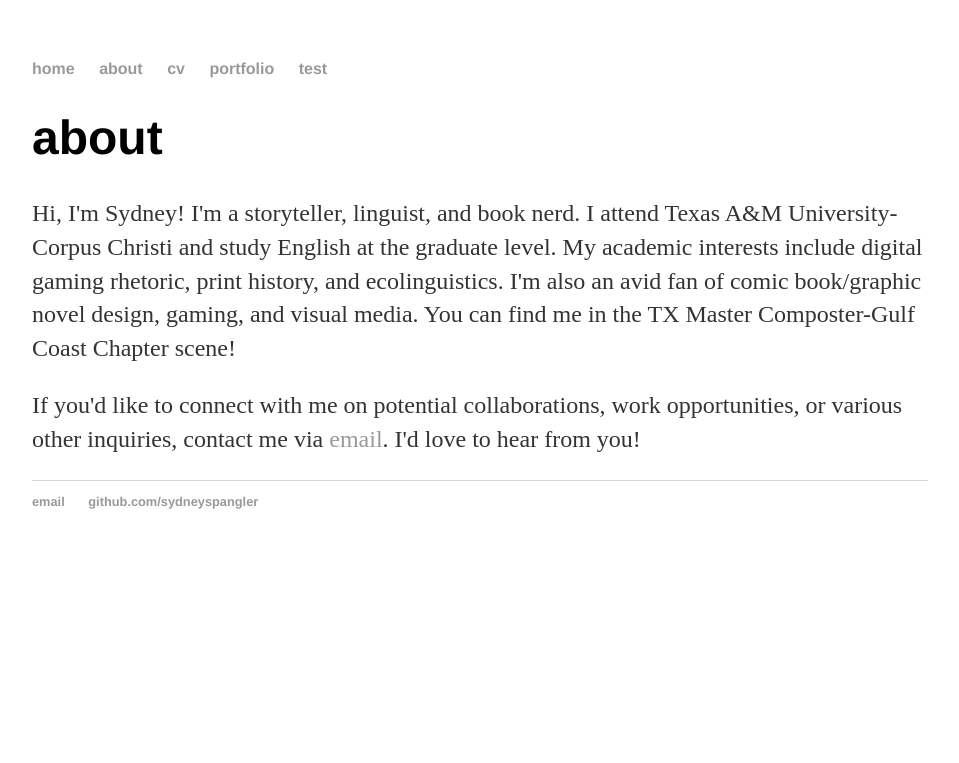
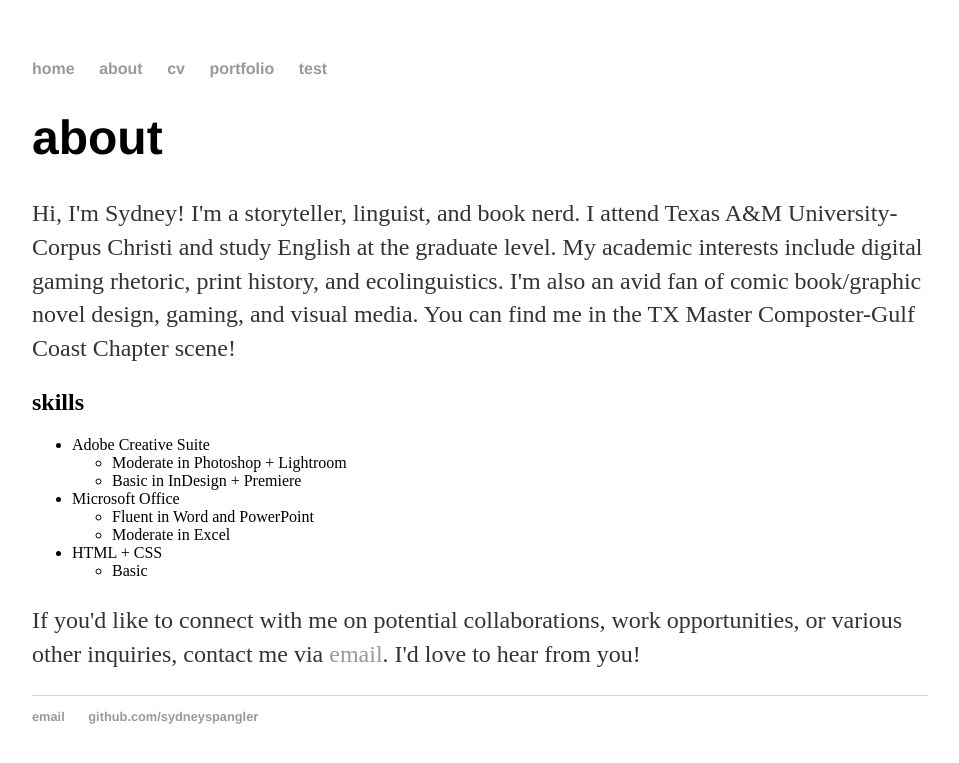
Before and after one commit to sydneyspangler/sydneyspangler.github.io, a Jekyll site: the page built from about/index.html, in a window 1280 px wide. Shown: the top 763 px of the page, without its empty margins (160-1119 px from the left). Built offline with Jekyll 4.4.1, drawn with Linux system fonts in a browser that asks for light colours.

Commit message:
Update index.html

```diff
--- a/about/index.html
+++ b/about/index.html
@@ -5,5 +5,25 @@ title: About
 <div class="blurb">
 	<h1>about</h1>
 	<p>Hi, I'm Sydney! I'm a storyteller, linguist, and book nerd. I attend Texas A&amp;M University-Corpus Christi and study English at the graduate level. My academic interests include digital gaming rhetoric, print history, and ecolinguistics. I'm also an avid fan of comic book/graphic novel design, gaming, and visual media. You can find me in the TX Master Composter-Gulf Coast Chapter scene!</p>
+	<h2>skills</h2>
+	<ul>
+		<li>Adobe Creative Suite
+			<ul>
+				<li>Moderate in Photoshop + Lightroom</li>
+				<li>Basic in InDesign + Premiere</li>
+			</ul>
+		</li>
+		<li>Microsoft Office
+			<ul>
+				<li>Fluent in Word and PowerPoint</li>
+				<li>Moderate in Excel</li>
+			</ul>
+		</li>
+		<li>HTML + CSS
+			<ul>
+				<li>Basic</li>
+			</ul>
+		</li>
+	</ul>
 	<p>If you'd like to connect with me on potential collaborations, work opportunities, or various other inquiries, contact me via <a href="mailto:spangler.sydney@gmail.com">email</a>. I'd love to hear from you!</p>
 </div><!-- /.blurb -->
```
